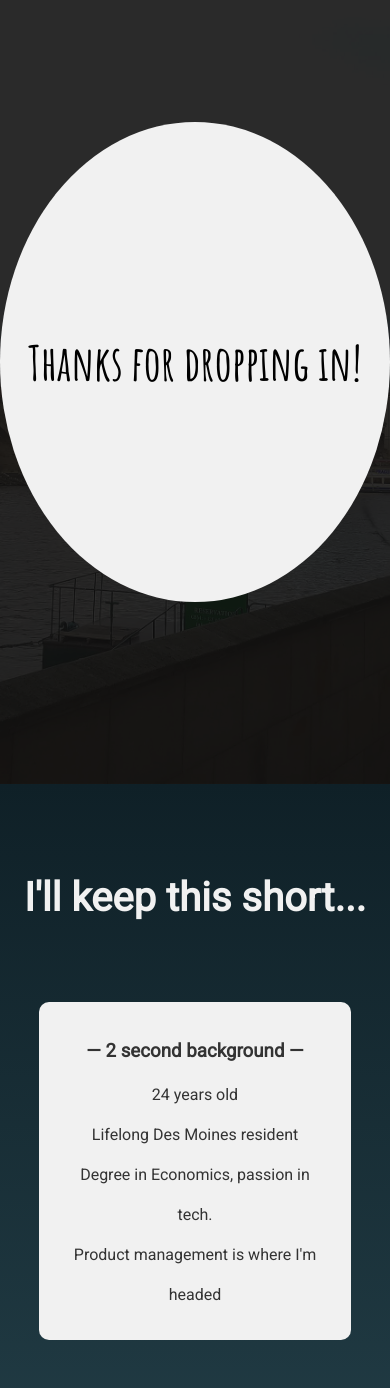
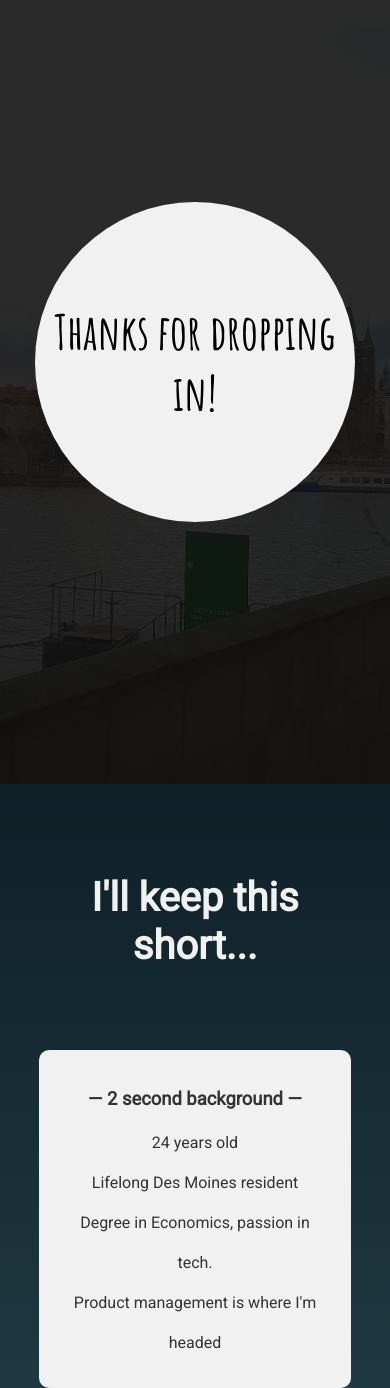
Before and after one commit to kaseyclary/GatsbyPersonalSite2021, a Gatsby site: page / in a window 390 px wide. Shown: the part 60-1448 px from the top of the page. Built offline with nearby package versions, Linux system fonts and the light colour scheme; Gatsby itself is replaced by a stand-in of ours.

Commit message:
Auto update

```diff
--- a/src/components/About/About.module.css
+++ b/src/components/About/About.module.css
@@ -54,7 +54,7 @@
 
 @media (max-width: 1100px){
     .AboutContainer{
-        width: 100vw;
+        width: 80vw;
     }
     .List{
         display: inline-block;
@@ -64,5 +64,8 @@
         width: 80vw;
         margin-top: 50px;
     }
+    .ListGroup li h3{
+        font-size: 1.15rem;
+    }
 
 }
--- a/src/components/Header/Header.module.css
+++ b/src/components/Header/Header.module.css
@@ -40,4 +40,9 @@
     .HeaderContentArea{
         width: 100%;
     }
+    .HeaderContent{
+        height: 20rem;
+        width: 20rem;
+        text-align: center;
+    }
 }
--- a/src/components/Professional/Professional.module.css
+++ b/src/components/Professional/Professional.module.css
@@ -41,3 +41,8 @@
     line-height: 1.75rem;
     color: #2C5364;
 }
+
+@media (max-width: 1100px){
+    .HeaderText{
+    }
+}
```
